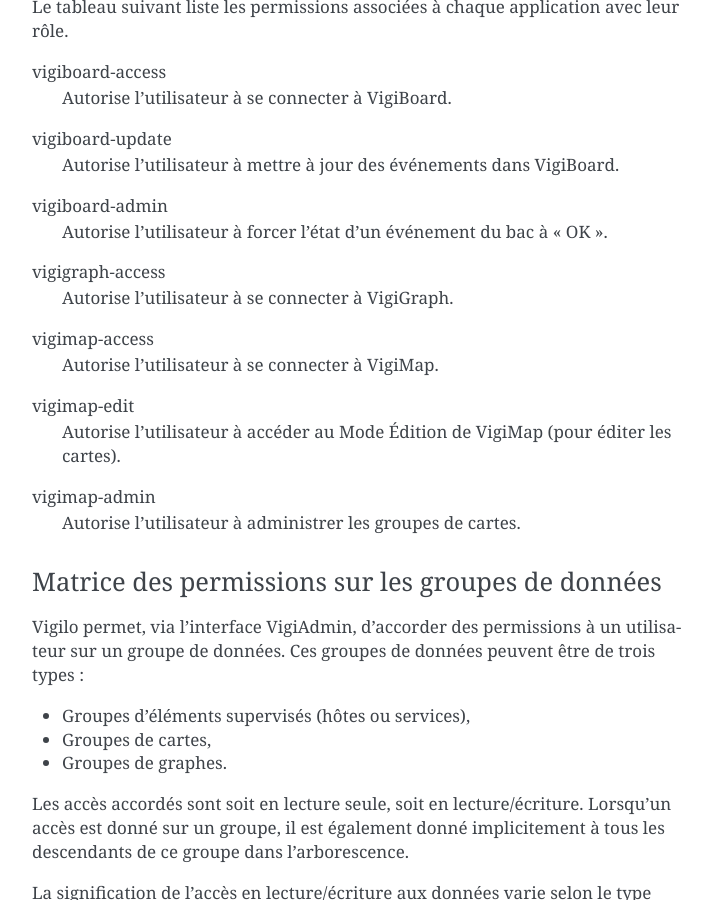
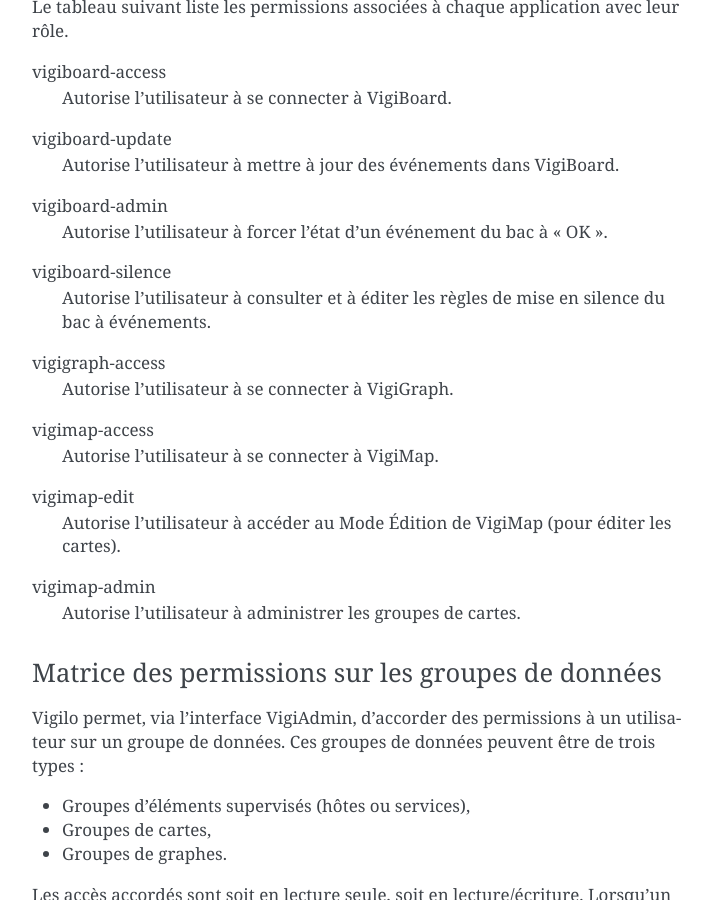
Before and after one commit to vigilo/turbogears, a Sphinx documentation site: the page built from doc/auth.rst, in a window 1280 px wide and 900 px high, scrolled down 17691 px. Shown: the whole window, without its empty margins (388-1100 px from the left). Built offline with Sphinx 7.4.7, drawn with Linux system fonts in a browser that asks for light colours; the version number is read from the project's files by our own code.

Commit message:
Inhibition des alertes (#1187).
Refs: #1187
Change-Id: I87a9c86eb2ecd344b31e092d9dbd645d79ea4cba
Reviewed-on: https://vigilo-dev.si.c-s.fr/review/1293
Tested-by: Build system <qa@vigilo-dev.si.c-s.fr>
Reviewed-by: Francois POIROTTE <francois.poirotte@c-s.fr>

```diff
--- a/doc/auth.rst
+++ b/doc/auth.rst
@@ -699,6 +699,10 @@
 vigiboard-admin
     Autorise l'utilisateur à forcer l'état d'un événement du bac à « OK ».
 
+vigiboard-silence
+    Autorise l'utilisateur à consulter et à éditer les règles de mise en
+    silence du bac à événements.
+
 vigigraph-access
     Autorise l'utilisateur à se connecter à VigiGraph.
 
```
Also changed, not shown: 2 other files.
